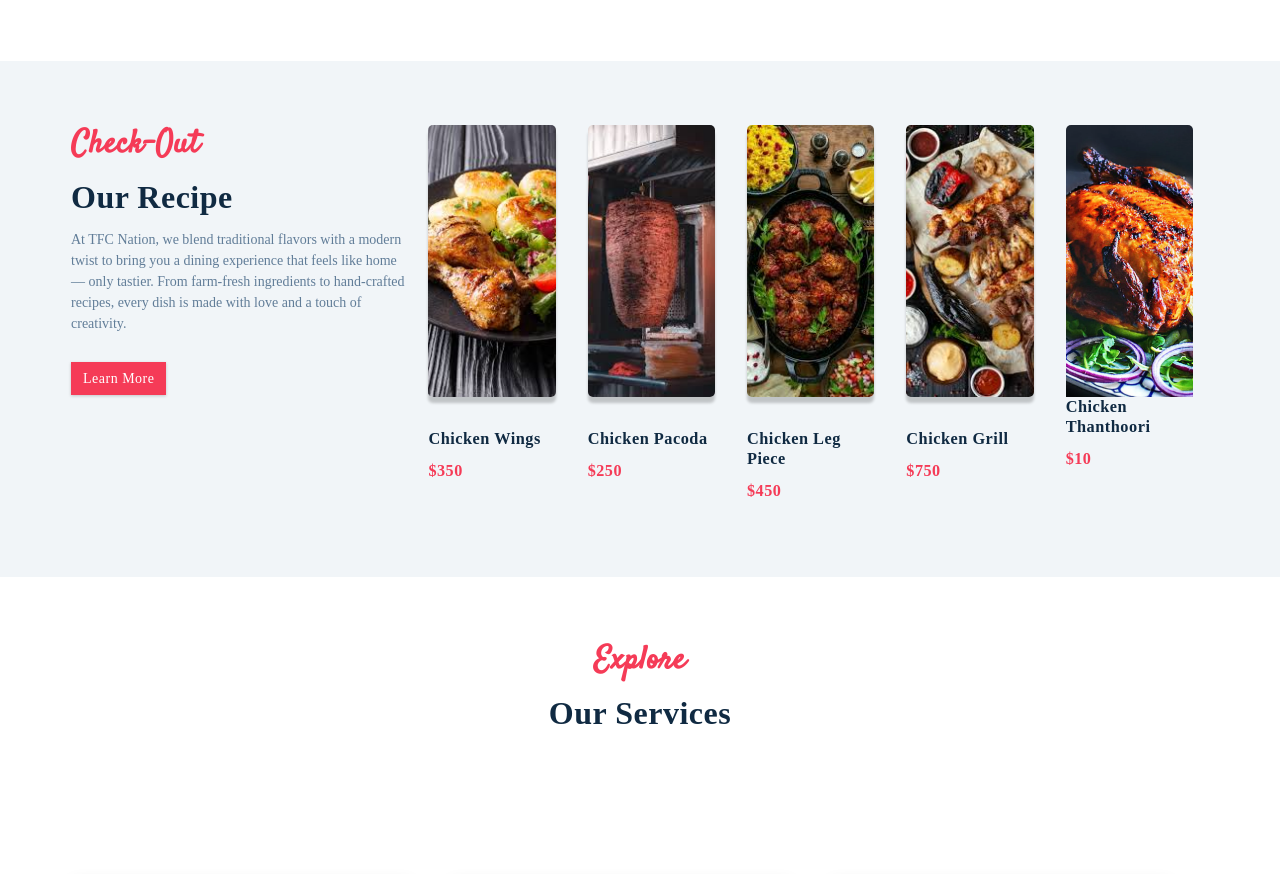
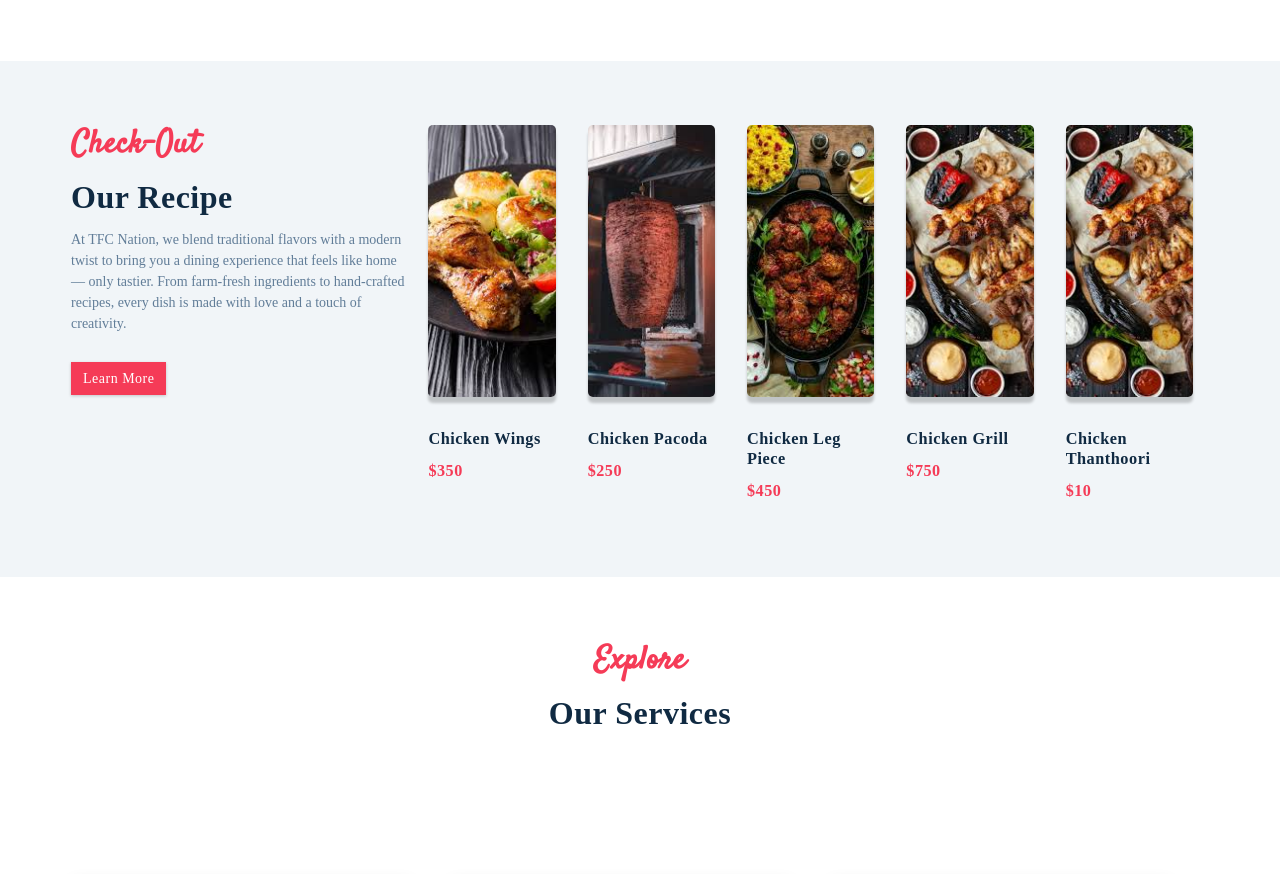
Before and after one commit to prabhu0207/foodzone, a plain HTML site: page index.html in a window 1280 px wide. Shown: the part 1408-2282 px from the top of the page. Drawn offline with Linux system fonts and the light colour scheme; a script that the page names is missing; a web font is replaced by a local one.

Commit message:
Update index.html

```diff
--- a/index.html
+++ b/index.html
@@ -137,7 +137,7 @@
                 <h4 class="product-price"> $750</h4>
             </div>
             <div class="product">
-                <img src="img/Service-1.jpeg" alt="" class="service-img">
+                <img src="images/img4.jpeg" alt="" class="product-img">
                 <h4 class="product-title">Chicken Thanthoori</h4>
                 <h4 class="product-price">$10</h4>
             </div>
```
